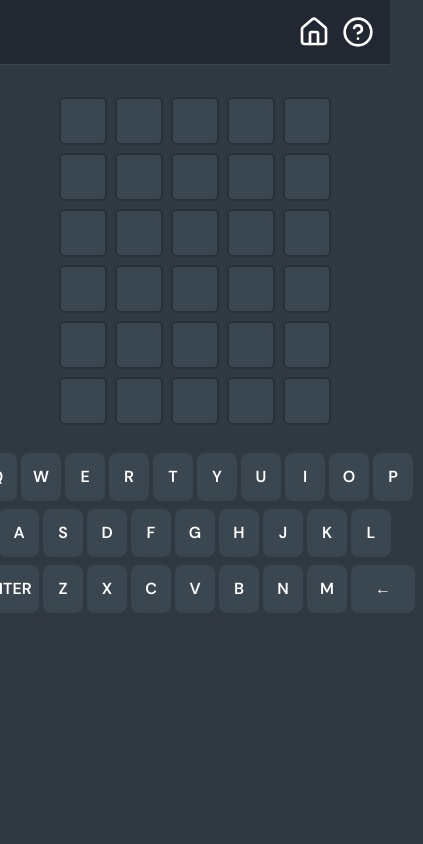
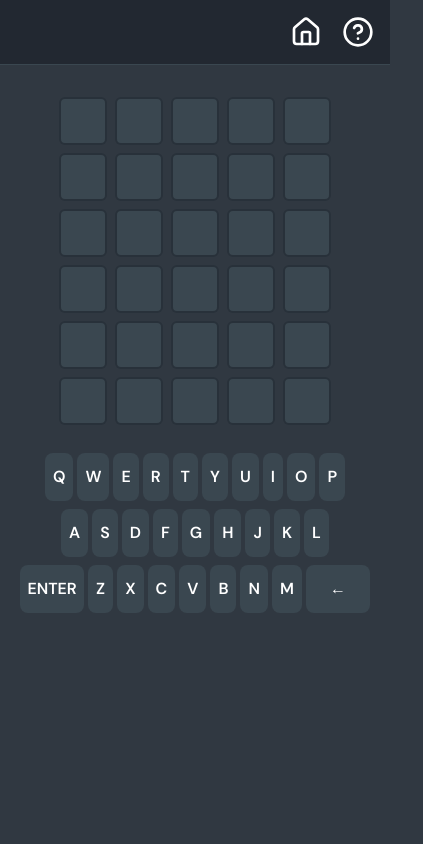
Before and after one commit to marcbensan/marc-wordle, a Next.js app: page /game in a window 390 px wide. Shown: the top 844 px of the page, 423 px wide, since content can reach past the window. Built offline with nearby package versions, Linux system fonts and the light colour scheme.

Commit message:
feat: add github workflow and fix mobile view

```diff
--- a/src/components/keyboard.tsx
+++ b/src/components/keyboard.tsx
@@ -59,13 +59,13 @@ export default function Keyboard({
         <div key={rowIndex} className="flex justify-center gap-1 mb-2">
           {row.map((key) => {
             const isSpecialKey = key === "Enter" || key === "Backspace";
-            const keyWidth = isSpecialKey ? "w-16" : "w-10";
+            const keyWidth = isSpecialKey ? "w-16" : "w-auto";
 
             return (
               <button
                 key={key}
                 data-key={key.toLowerCase()}
-                className={`${keyWidth} h-12 rounded-md font-medium ${getKeyColor(
+                className={`${keyWidth} h-auto px-2 py-3 md:px-3 text-md rounded-md font-medium ${getKeyColor(
                   key
                 )} transition-all duration-150 text-white flex items-center justify-center`}
                 onClick={() => handleClick(key)}
--- a/src/components/navbar.tsx
+++ b/src/components/navbar.tsx
@@ -25,7 +25,7 @@ export default function Navbar() {
   return (
     <div className="w-full text-white">
       <NavigationMenu className="p-4 bg-wordle-dark w-full border-b border-wordle-secondary flex justify-end">
-        <NavigationMenuList className="flex w-full items-center space-x-2">
+        <NavigationMenuList className="flex w-full items-center space-x-4">
           <NavigationMenuItem className="flex flex-row space-x-1 items-center">
             <button
               onClick={() => router.push("/")}
```
